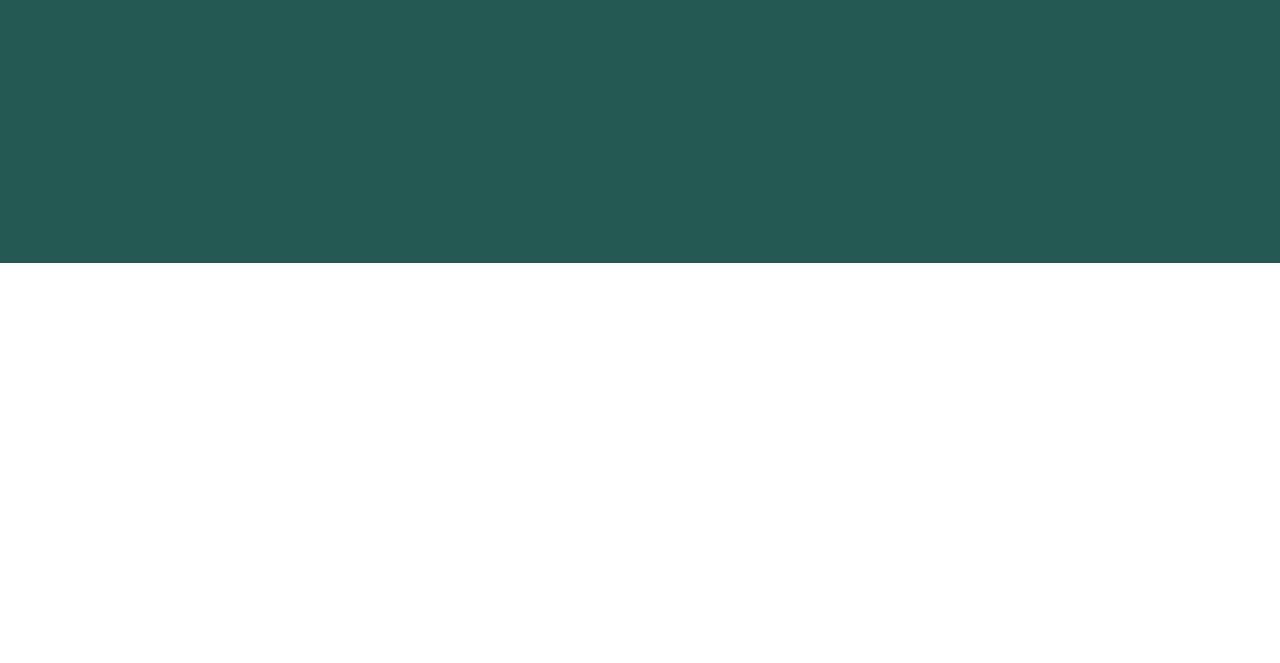
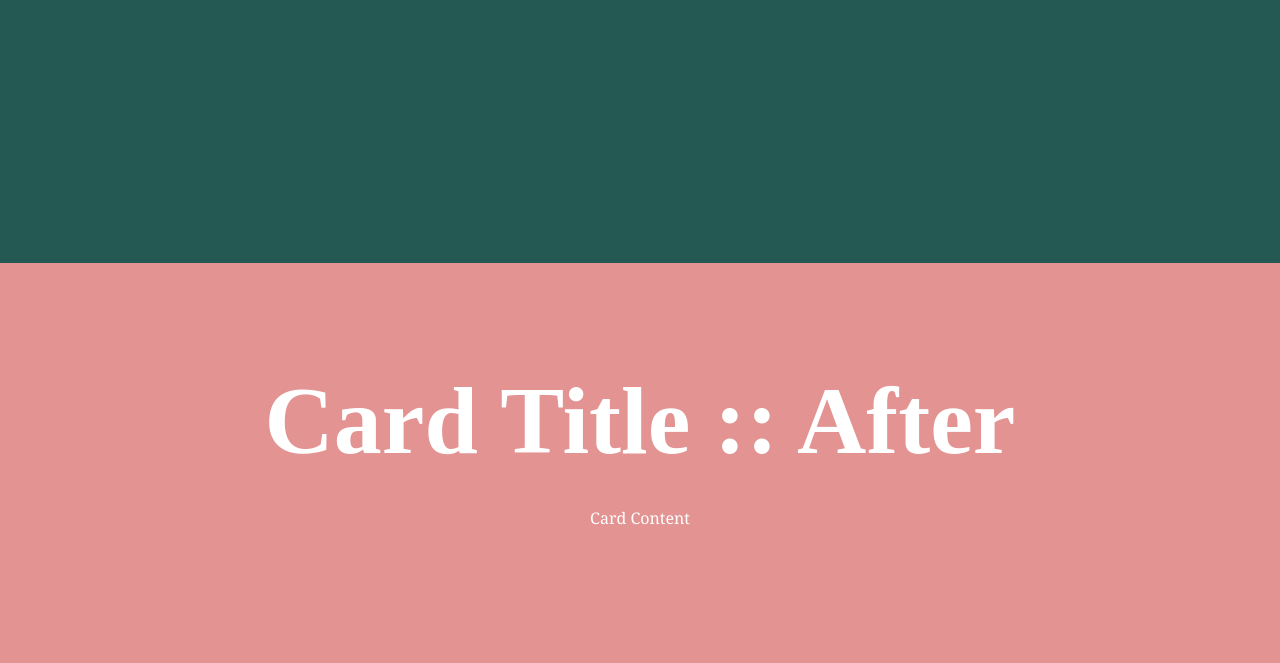
Before and after one commit to rb-hussain/Sass, a plain HTML site: page index.html in a window 1280 px wide. Shown: the part 537-1200 px from the top of the page. Before the commit the page ends 800 px from the top, so only its background shows below. Drawn offline with Linux system fonts and the light colour scheme.

Commit message:
Operators, Variable & Nesting

```diff
--- a/index.html
+++ b/index.html
@@ -14,5 +14,13 @@
             SASS has a loose syntax that uses no semicolons and has a lot of white space. SCSS is more expressive and syntax-oriented. SCSS is more like CSS, and therefore, semicolons and brackets are required. Supports SassDoc for adding documentation.
         </p>
     </header>
+    <section>
+        <div class="card">
+            <div class="card-body">
+                <h5 class="card-title">Card Title </h5>
+                <p class="card-text">Card Content</p>
+            </div>
+        </div>
+    </section>
 </body>
 </html>
--- a/sass/main.scss
+++ b/sass/main.scss
@@ -5,8 +5,11 @@
 }
 // variable
 $bg-color: #245953;
+$bg-section-1: #E49393;
 $primary-color: #ffff;
-
+$dark-color: #000;
+$primary-font: Georgia, 'Times New Roman', Times, serif;
+$font-bold: 600;
 .main-heading{
     width: 100wh;
     height: 100vh;
@@ -18,7 +21,41 @@ $primary-color: #ffff;
 }
 // operators
 h1{
-    font-family: Georgia, 'Times New Roman', Times, serif;
+    font-family: $primary-font;
     color: $primary-color;
     font-size: 3rem + 3rem;
 }
+p{
+    color: $primary-color;
+    font-family: $primary-font;
+    padding: 30px 200px;
+    text-align: center;
+    line-height: 1.6;
+}
+// nesting
+section{
+        height: 400px;
+        background-color: $bg-section-1;
+        display: flex;
+        justify-content: center;
+        align-items: center;
+    h5{
+        font-size: 3rem + 3rem;
+        color: $primary-color;
+        &:hover{
+            cursor: pointer;
+            color:yellow;
+        }
+        &::after{
+            content: ':: After';
+        }
+    }
+    p{
+        font-family: $primary-font;
+        padding: 30px 0px;
+        &:hover{
+            cursor: pointer;
+            color: red;
+        }
+    }
+}
```
Also changed, not shown: sass/main.css, 1 other file.
